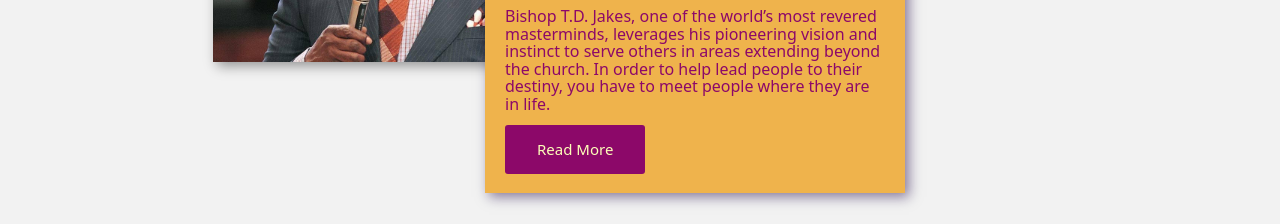
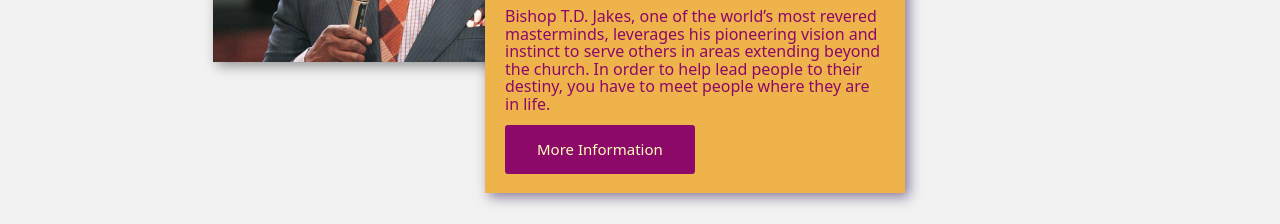
Before and after one commit to OptimusJc/bcu-library, a React (Create React App) app: page / in a window 1280 px wide. Shown: the part 2080-2304 px from the top of the page. Built offline with nearby package versions, Linux system fonts and the light colour scheme; no server answers; the database is empty.

Commit message:
chore: Add descriptive text on button

```diff
--- a/src/components/personality_section/Personality.js
+++ b/src/components/personality_section/Personality.js
@@ -26,7 +26,7 @@
 
 					{/* <Button title="Read More" classes="read-more" /> */}
 					<Link className="read_more" to="/read-more">
-						Read More
+						More Information
 					</Link>
 				</div>
 			</div>
```
